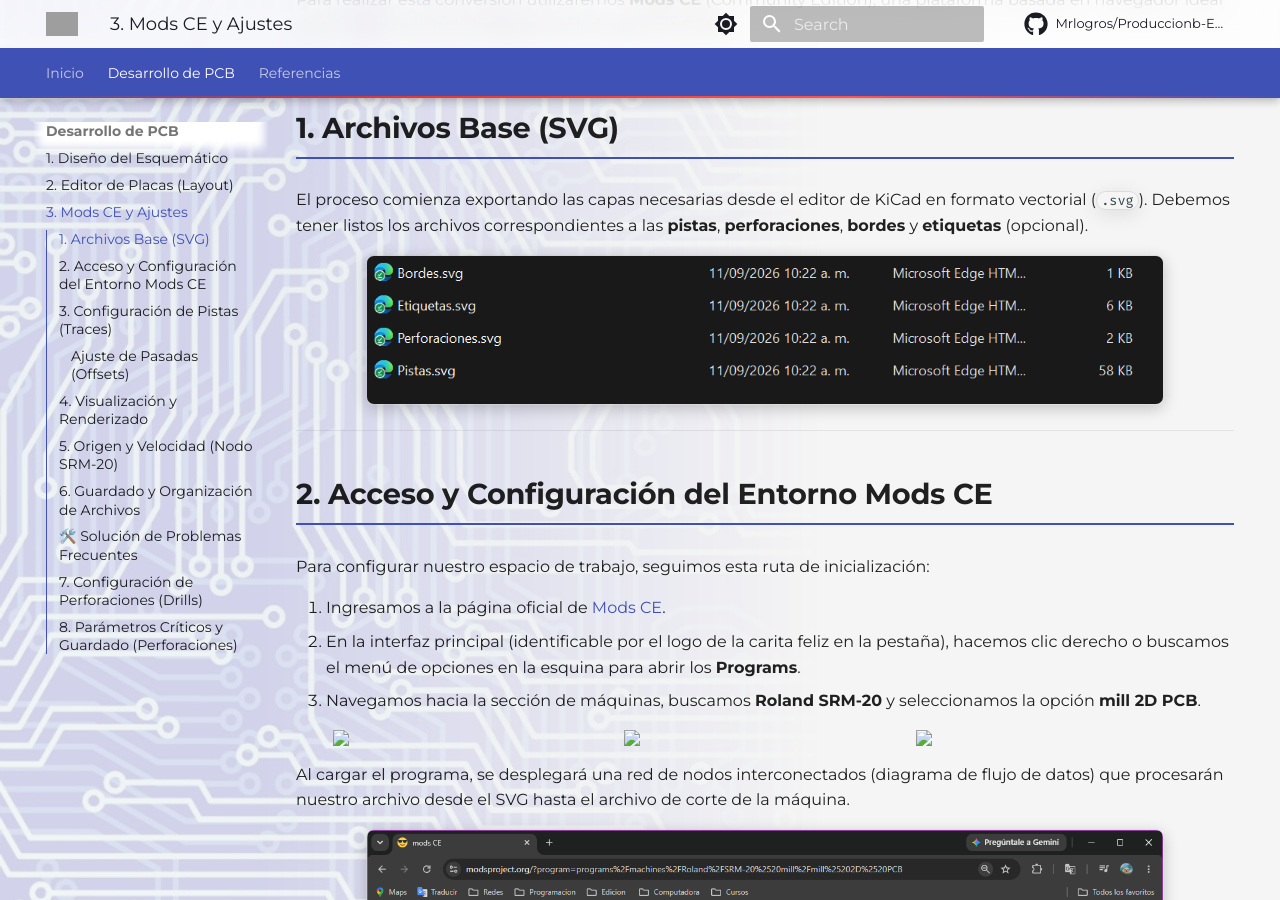
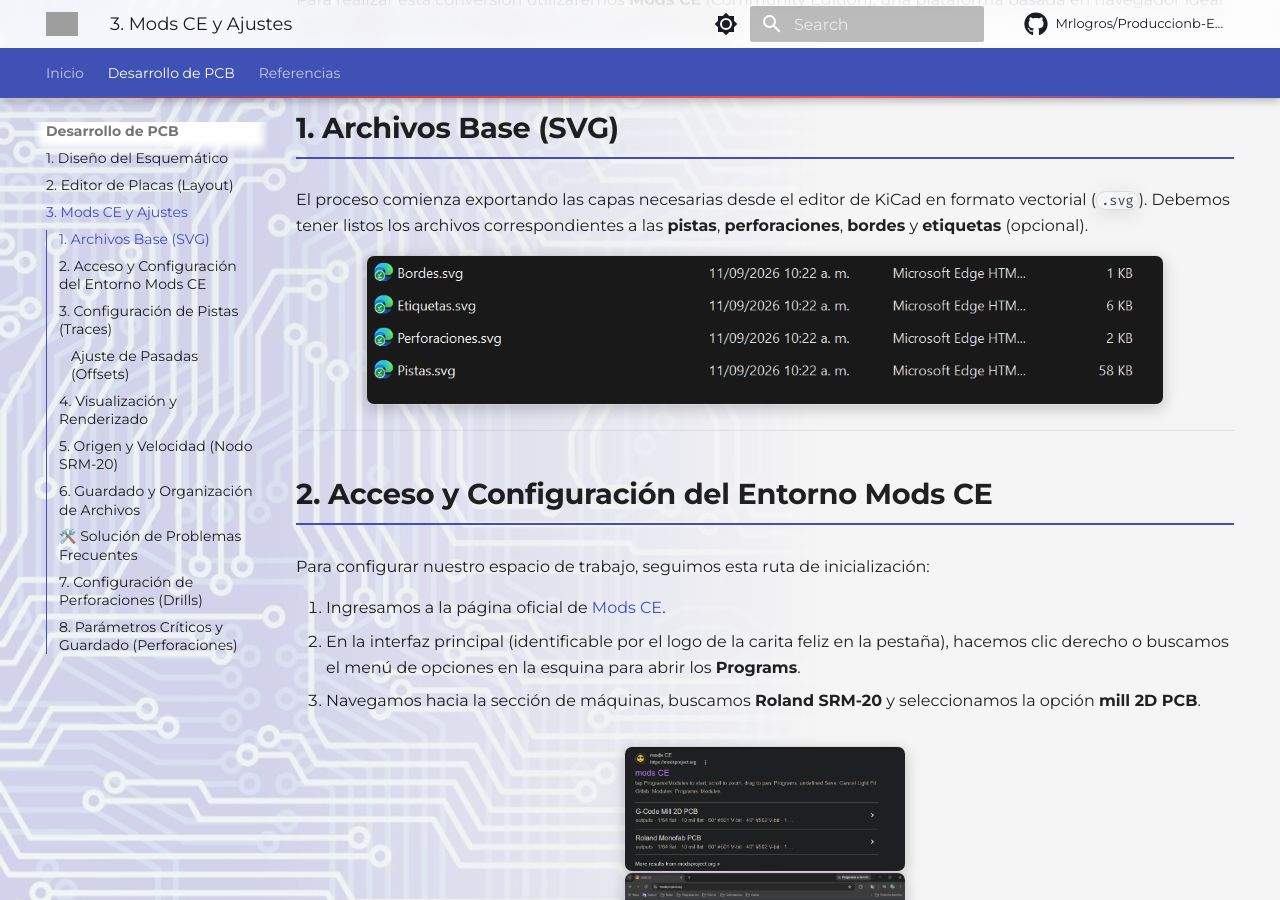
Before and after one commit to Mrlogros/Produccionb-Electronica, an MkDocs documentation site: the page built from docs/mods-ce.md, in a window 1280 px wide and 900 px high, scrolled down 377 px. Built offline with MkDocs 1.6.1 and Material for MkDocs 9.7.7, drawn with Linux system fonts in a browser that asks for light colours; comment, search, counter and statistics services are not loaded; grey boxes are pictures that could not be loaded.

Commit message:
Update mods-ce.md

```diff
--- a/docs/mods-ce.md
+++ b/docs/mods-ce.md
@@ -23,10 +23,10 @@
 2. En la interfaz principal (identificable por el logo de la carita feliz en la pestaña), hacemos clic derecho o buscamos el menú de opciones en la esquina para abrir los **Programs**.
 3. Navegamos hacia la sección de máquinas, buscamos **Roland SRM-20** y seleccionamos la opción **mill 2D PCB**.
 
-<div style="display: flex; gap: 10px; justify-content: center; margin-top: 15px;">
-  <img src="img/Imagen%2055.png" width="30%">
-  <img src="img/Imagen%2056.png" width="30%">
-  <img src="img/Imagen%2057.png" width="30%">
+<div style="display: flex; gap: 10px; justify-content: center; margin-top: 15px;" markdown="1">
+![Paso 55](img/Imagen%2055.png){ width="30%" }
+![Paso 56](img/Imagen%2056.png){ width="30%" }
+![Paso 57](img/Imagen%2057.png){ width="30%" }
 </div>
 
 Al cargar el programa, se desplegará una red de nodos interconectados (diagrama de flujo de datos) que procesarán nuestro archivo desde el SVG hasta el archivo de corte de la máquina.
@@ -89,9 +89,9 @@
 !!! warning "Importante: Renombrar los archivos"
     Por defecto, Mods CE guarda todos los archivos bajo el nombre genérico `SVG image.rml`. Es **crucial** ubicar el archivo descargado inmediatamente y renombrarlo (por ejemplo, a `1_Pistas.rml`) para mantener una organización estricta y evitar confusiones fatales al momento de operar la fresadora.
 
-<div style="display: flex; gap: 20px; justify-content: center; align-items: center; margin-top: 15px;">
-  <img src="img/Imagen%2064.png" width="45%" style="border-radius: 8px; box-shadow: 0 4px 10px rgba(0,0,0,0.3);">
-  <img src="img/Imagen%2065.png" width="30%" style="border-radius: 8px; box-shadow: 0 4px 10px rgba(0,0,0,0.3);">
+<div style="display: flex; gap: 20px; justify-content: center; align-items: center; margin-top: 15px;" markdown="1">
+![Paso 64](img/Imagen%2064.png){ width="45%" style="border-radius: 8px; box-shadow: 0 4px 10px rgba(0,0,0,0.3);" }
+![Paso 65](img/Imagen%2065.png){ width="30%" style="border-radius: 8px; box-shadow: 0 4px 10px rgba(0,0,0,0.3);" }
 </div>
 
 ---
@@ -103,8 +103,8 @@
 1. **Áreas de corte invertidas:** Si al ver el renderizado 3D notas que la máquina cortará el cobre que querías conservar (dejando expuesto lo que querías quitar), dirígete al nodo **convert SVG image** y haz clic en el botón **invert**. Esto corregirá la polaridad de la imagen.
 2. **Errores en el contorno:** Si la placa presenta bordes irregulares o el SVG no fue interpretado correctamente desde KiCad, la mejor práctica es abrir el archivo original en **Inkscape** para corregir y unificar los vectores antes de subirlo a Mods CE.
 
-<div style="text-align: center; margin-top: 15px;">
-  <img src="img/Imagen%2066.png" width="40%" style="border-radius: 8px; box-shadow: 0 4px 15px rgba(0,0,0,0.3);">
+<div style="text-align: center; margin-top: 15px;" markdown="1">
+![Error contorno](img/Imagen%2066.png){ width="40%" style="border-radius: 8px; box-shadow: 0 4px 15px rgba(0,0,0,0.3);" }
 </div>
 
 ---
@@ -117,16 +117,16 @@
 2. **Pasadas (Offsets):** En el nodo de cálculo (*mill raster 2D*), configuramos el **offset number** en `1`. A diferencia de las pistas, aquí solo necesitamos que la broca baje exactamente en el centro una sola vez por cada agujero.
 3. Hacemos clic en **Calculate** y luego en **View** para verificar que la posición de los agujeros coincida perfectamente con los pads de nuestro diseño.
 
-<div style="display: flex; gap: 15px; justify-content: center; margin-top: 15px; flex-wrap: wrap;">
-  <img src="img/Imagen%2067.png" width="45%" style="border-radius: 8px;">
-  <img src="img/Imagen%2068.png" width="45%" style="border-radius: 8px;">
-  <img src="img/Imagen%2069.png" width="45%" style="border-radius: 8px;">
-  <img src="img/Imagen%2070.png" width="45%" style="border-radius: 8px;">
+<div style="display: flex; gap: 15px; justify-content: center; margin-top: 15px; flex-wrap: wrap;" markdown="1">
+![Paso 67](img/Imagen%2067.png){ width="45%" style="border-radius: 8px;" }
+![Paso 68](img/Imagen%2068.png){ width="45%" style="border-radius: 8px;" }
+![Paso 69](img/Imagen%2069.png){ width="45%" style="border-radius: 8px;" }
+![Paso 70](img/Imagen%2070.png){ width="45%" style="border-radius: 8px;" }
 </div>
 
-<div style="text-align: center; margin-top: 25px; margin-bottom: 25px;">
-  <img src="img/Imagen%2071.png" width="70%" style="border-radius: 12px; box-shadow: 0 4px 20px rgba(0,0,0,0.4);">
-  <br><em style="color: #888;">Renderizado 3D de las perforaciones calculadas.</em>
+<div style="text-align: center; margin-top: 25px; margin-bottom: 25px;" markdown="1">
+![Render Perforaciones](img/Imagen%2071.png){ width="70%" style="border-radius: 12px; box-shadow: 0 4px 20px rgba(0,0,0,0.4);" }
+<br><em style="color: #888;">Renderizado 3D de las perforaciones calculadas.</em>
 </div>
 
 ---
@@ -140,7 +140,7 @@
 
 Finalmente, nos dirigimos al nodo **save file**, hacemos clic para descargar, y renombramos inmediatamente este nuevo archivo (por ejemplo, a `2_Perforaciones.rml`).
 
-<div style="display: flex; gap: 20px; justify-content: center; align-items: center; margin-top: 15px;">
-  <img src="img/Imagen%2072.png" width="45%" style="border-radius: 8px;">
-  <img src="img/Imagen%2073.png" width="45%" style="border-radius: 8px;">
+<div style="display: flex; gap: 20px; justify-content: center; align-items: center; margin-top: 15px;" markdown="1">
+![Paso 72](img/Imagen%2072.png){ width="45%" style="border-radius: 8px;" }
+![Paso 73](img/Imagen%2073.png){ width="45%" style="border-radius: 8px;" }
 </div>
```
